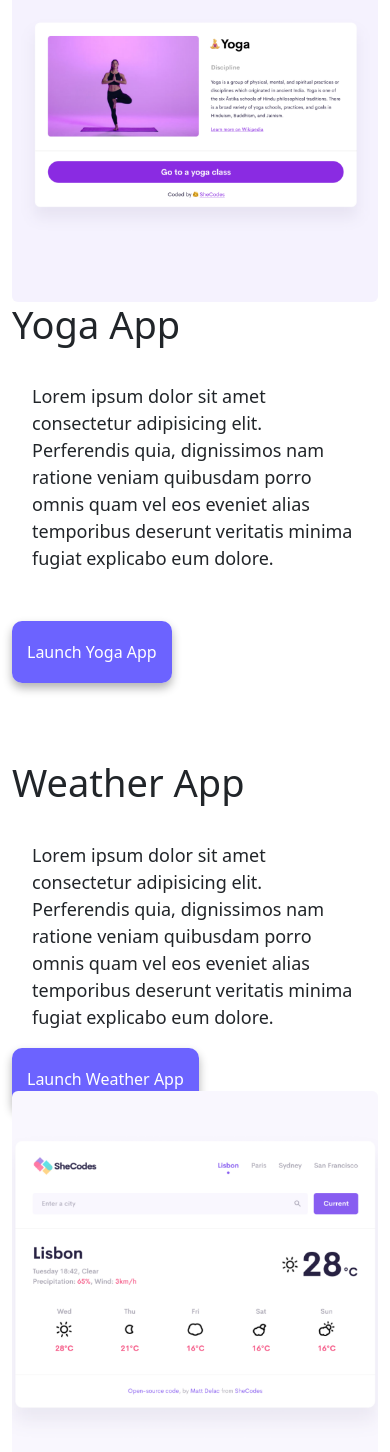
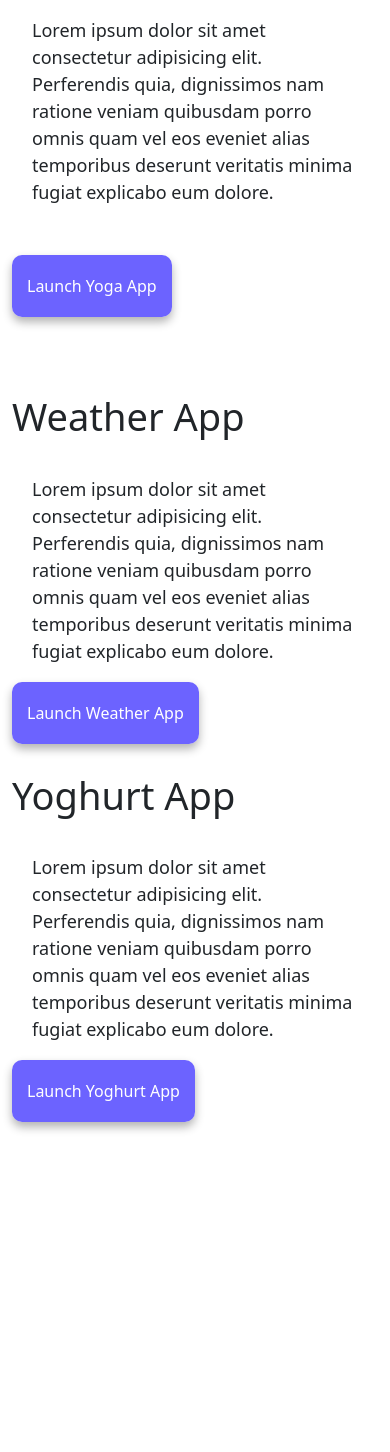
Before and after one commit to lissanicho/responsive-multipage-project, a plain HTML site: page index.html in a window 390 px wide. Shown: the part 548-2000 px from the top of the page. After the commit the page ends 1699 px from the top, so only its background shows below. Drawn offline with nearby package versions, Linux system fonts and the light colour scheme.

Commit message:
Update index.html

```diff
--- a/index.html
+++ b/index.html
@@ -44,7 +44,7 @@
 
     <div class="container">
       <div class="row mb-5">
-        <div class="col-md-6"><img src="images/yoga.png" alt="an image of a website about yoga" class="img-fluid rounded d-sm-block"> </div>
+        <div class="col-md-6"><img src="images/yoga.png" alt="an image of a website about yoga" class="img-fluid rounded d-none d-sm-block"> </div>
         <div class="col-md-6">
           <h2 class="mb-3">Yoga App</h2>
           <p>Lorem ipsum dolor sit amet consectetur adipisicing elit. Perferendis quia, dignissimos nam ratione veniam quibusdam porro omnis quam vel eos eveniet alias temporibus deserunt veritatis minima fugiat explicabo eum dolore.</p>
@@ -58,11 +58,11 @@
           <p>Lorem ipsum dolor sit amet consectetur adipisicing elit. Perferendis quia, dignissimos nam ratione veniam quibusdam porro omnis quam vel eos eveniet alias temporibus deserunt veritatis minima fugiat explicabo eum dolore.
           </p>
           <a href="#" class="primary-link" title="Launch my weather app" id="weather-link">Launch Weather App</a></div></div>
-        <div class="col-md-6"><img src="images/weather.png" alt="an image of my weather app" class="img-fluid rounded d-sm-block">
+        <div class="col-md-6"><img src="images/weather.png" alt="an image of my weather app" class="img-fluid rounded d-none d-sm-block">
     </div>
   </div>
     <div class="row mb-5">
-      <div class="col-md-6"><img src="images/yogurt.png" alt="an image of a website about yoghurt" class="img-fluid rounded d-sm-block"></div>
+      <div class="col-md-6"><img src="images/yogurt.png" alt="an image of a website about yoghurt" class="img-fluid rounded d-none d-sm-block"></div>
       <div class="col-md-6">
         <h2 class="mb-3">Yoghurt App</h2>
         <p>Lorem ipsum dolor sit amet consectetur adipisicing elit. Perferendis quia, dignissimos nam ratione veniam quibusdam porro omnis quam vel eos eveniet alias temporibus deserunt veritatis minima fugiat explicabo eum dolore.</p>
```
